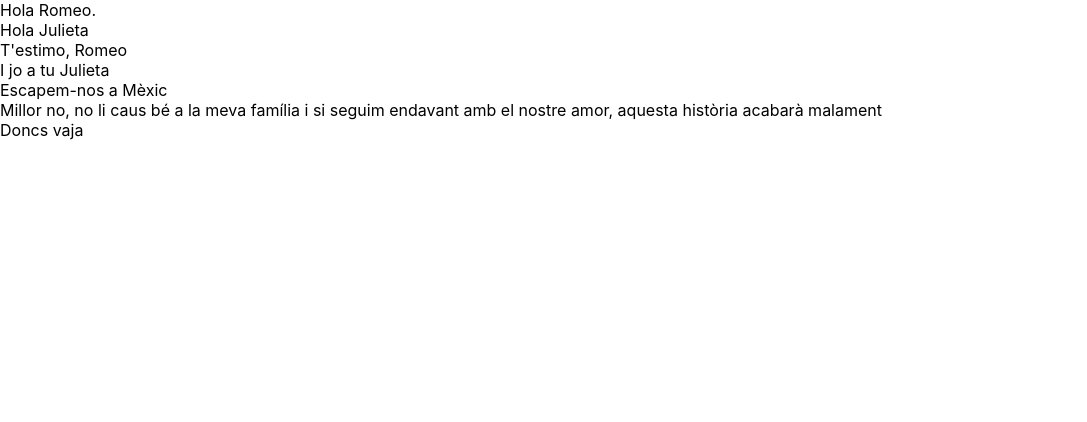
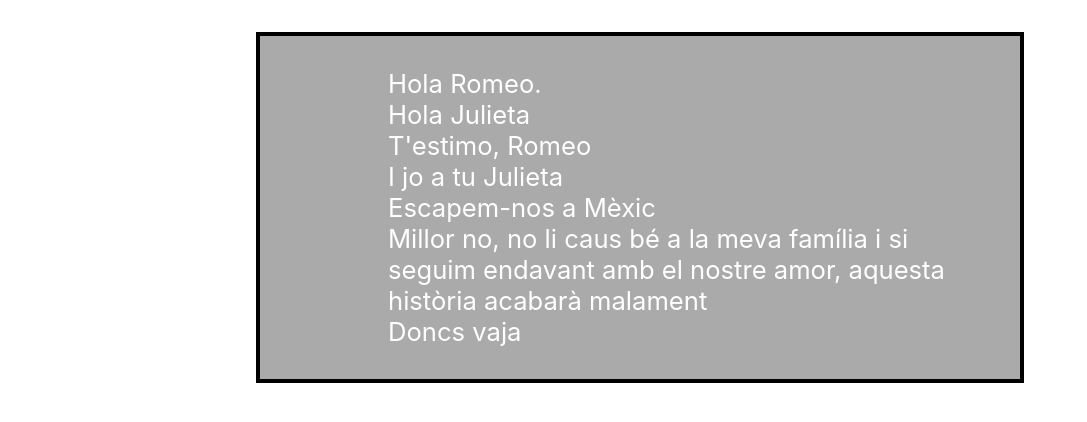
Before and after one commit to emilio-robres/proyecto-teatro, a React (Create React App) app: page / in a window 1280 px wide. Shown: the top 422 px of the page, without its empty margins (0-1087 px from the left). Built offline with nearby package versions, Linux system fonts and the light colour scheme.

Commit message:
Maqueto con styled-components

```diff
--- a/package.json
+++ b/package.json
@@ -9,6 +9,7 @@
     "react": "^17.0.2",
     "react-dom": "^17.0.2",
     "react-scripts": "4.0.3",
+    "styled-components": "^5.3.0",
     "web-vitals": "^1.1.2"
   },
   "scripts": {
--- a/src/Components/Linea.js
+++ b/src/Components/Linea.js
@@ -1,4 +1,18 @@
 import React, {useState, useEffect} from "react";
+import styled from "styled-components";
+
+const StyledDiv = styled.div`
+    color: white;
+    font-size: 1.6rem;
+    background: #aaa;
+    border: 4px solid black;
+    margin: 2rem 20% 2rem 20%;
+    padding: 2rem 2rem 2rem 10%;
+`
+
+
+
+
 
 function useListarTexto() {
     const [texto, setTexto] = useState ([]);
@@ -14,9 +28,9 @@ function useListarTexto() {
 
 
     return (
-      <div>
+      <StyledDiv>
           {texto.map(item => <div key={item.id}>{item.texto}</div>)}
-      </div>
+      </StyledDiv>
     );
 };
 export default useListarTexto;
```
Also changed, not shown: 1 other file (tests, documents, lock files or other folders).
